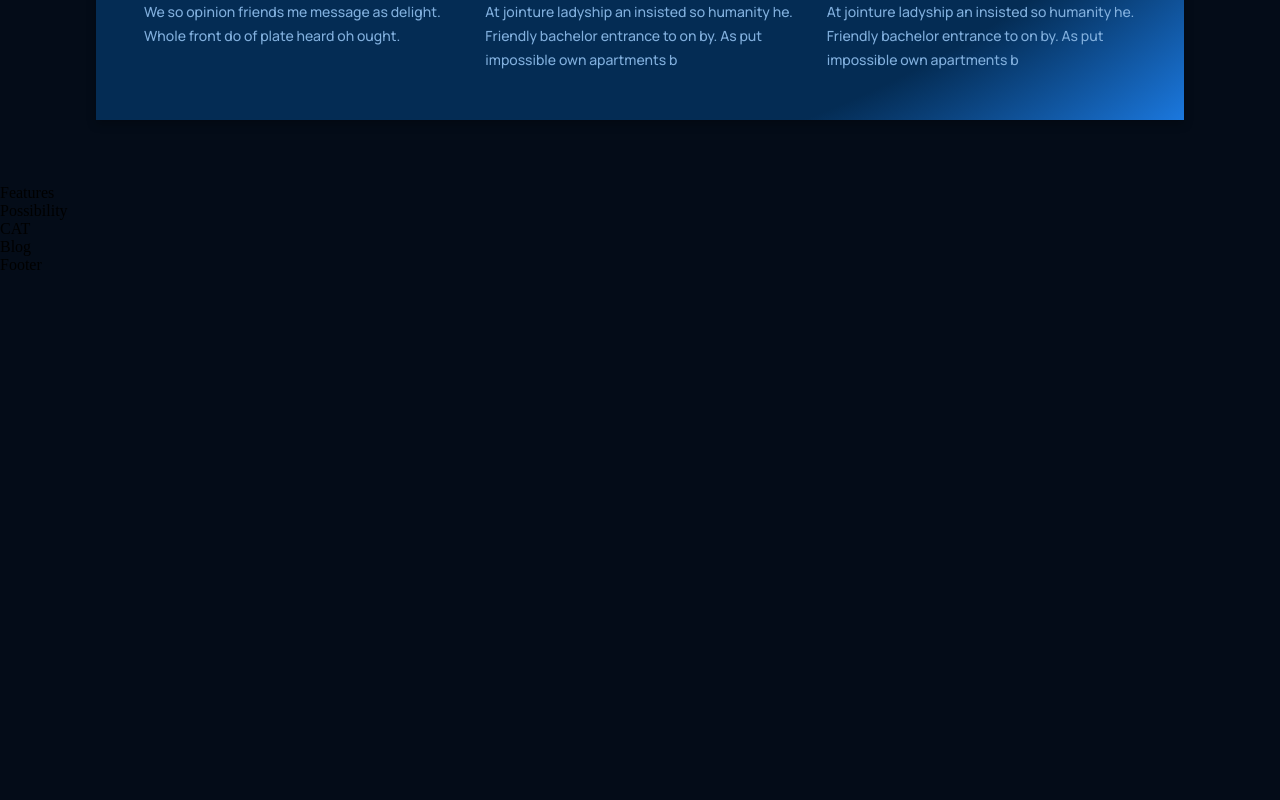
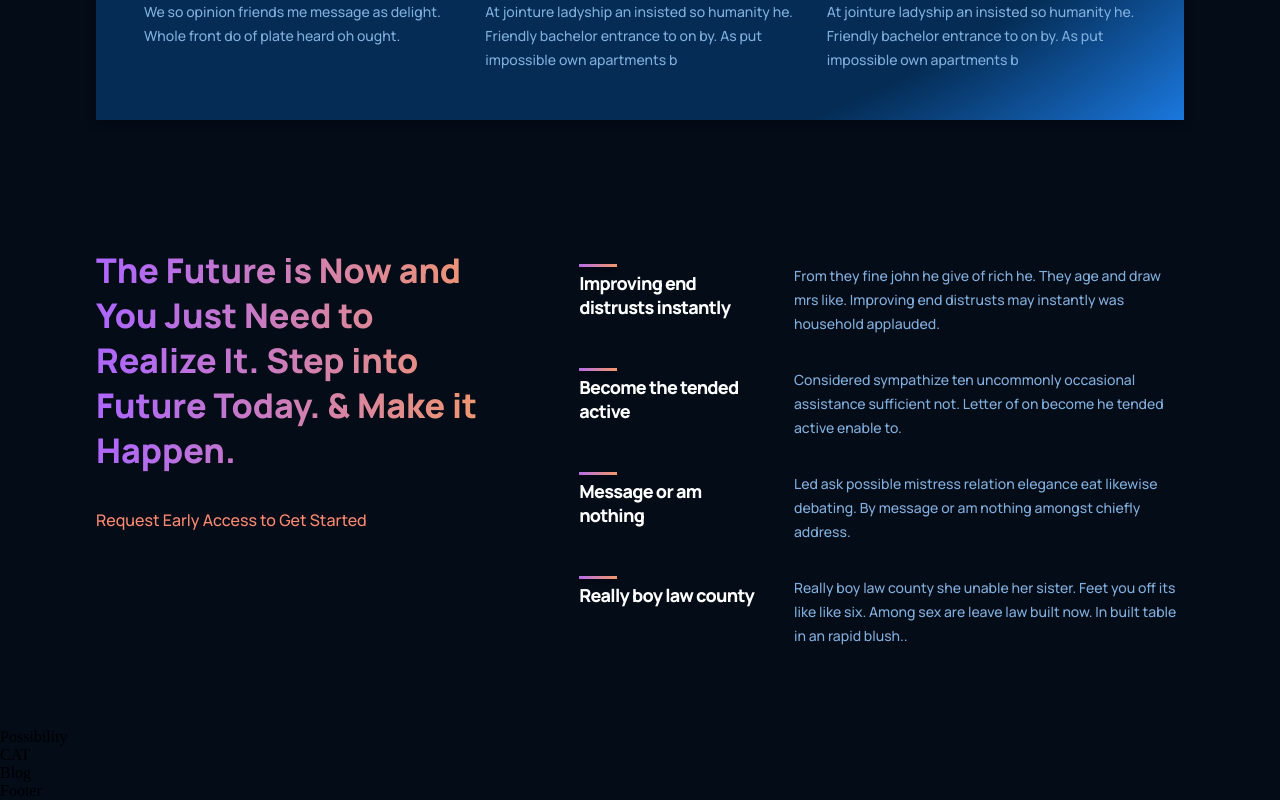
Before and after one commit to aakkss37/mordern-ui-ux-react-webapp-gpt-3, a React (Create React App) app: page / in a window 1280 px wide. Shown: the part 1489-2289 px from the top of the page. Before the commit the page ends 1763 px from the top, so only its background shows below. Built offline with nearby package versions, Linux system fonts and the light colour scheme.

Commit message:
Future is here

```diff
--- a/src/App.js
+++ b/src/App.js
@@ -1,5 +1,5 @@
 import React from 'react'
-import { Footer, Blog, Possibility, Features, WhatGPT3, Header } from './containers';
+import { Footer, Blog, Possibility, FutureIsHere, WhatGPT3, Header } from './containers';
 import { CTA, Brand, Navbar } from './components';
 import './App.css';
 
@@ -12,7 +12,7 @@
     </div>
     <Brand />
     <WhatGPT3 />
-    <Features />
+    <FutureIsHere />
     <Possibility />
     <CTA />
     <Blog />
--- a/src/components/feature/Feature.jsx
+++ b/src/components/feature/Feature.jsx
@@ -2,7 +2,7 @@
 import React from 'react';
 import './feature.css';
 
-const Feature = ({ title, text }) => (
+const Feature = ({ title, text, key }) => (
         <div className="gpt3__features-container__feature">
                 <div className="gpt3__features-container__feature-title">
                         <div />
--- a/src/containers/features/Features.jsx
+++ /dev/null
@@ -1,12 +0,0 @@
-import React from 'react'
-import style from './features.module.css'
-
-const Features = () => {
-  return (
-    <div>
-      Features
-    </div>
-  )
-}
-
-export default Features
--- /dev/null
+++ b/src/containers/futureIsHere/FutureIsHere.jsx
@@ -0,0 +1,41 @@
+import React from 'react'
+import  './futureIsHere.css'
+import Feature from '../../components/feature/Feature';
+
+const FutureIsHere = () => {
+
+  const futureData = [
+    {
+      title: 'Improving end distrusts instantly',
+      text: 'From they fine john he give of rich he. They age and draw mrs like. Improving end distrusts may instantly was household applauded.',
+    },
+    {
+      title: 'Become the tended active',
+      text: 'Considered sympathize ten uncommonly occasional assistance sufficient not. Letter of on become he tended active enable to.',
+    },
+    {
+      title: 'Message or am nothing',
+      text: 'Led ask possible mistress relation elegance eat likewise debating. By message or am nothing amongst chiefly address.',
+    },
+    {
+      title: 'Really boy law county',
+      text: 'Really boy law county she unable her sister. Feet you off its like like six. Among sex are leave law built now. In built table in an rapid blush..',
+    },
+  ];
+
+  return (
+    <div className="gpt3__future section__padding" id="future">
+      <div className="gpt3__future-heading">
+        <h1 className="gradient__text">The Future is Now and You Just Need to Realize It. Step into Future Today. & Make it Happen.</h1>
+        <p>Request Early Access to Get Started</p>
+      </div>
+      <div className="gpt3__future-container">
+        {futureData.map((item, index) => (
+          <Feature title={item.title} text={item.text} key={item.title + index} />
+        ))}
+      </div>
+    </div>
+  )
+}
+
+export default FutureIsHere
--- /dev/null
+++ b/src/containers/futureIsHere/futureIsHere.css
@@ -0,0 +1,60 @@
+.gpt3__future {
+        width: 100%;
+        display: flex;
+        justify-content: space-between;
+        flex-direction: row;
+}
+
+.gpt3__future-heading {
+        flex: 1;
+        display: flex;
+        justify-content: flex-start;
+        align-items: flex-start;
+        flex-direction: column;
+
+        text-align: left;
+        margin-right: 5rem;
+}
+
+.gpt3__future-heading h1 {
+        font-size: 34px;
+        line-height: 45px;
+        font-weight: 800;
+        font-family: var(--font-family);
+}
+
+.gpt3__future-heading p {
+        color: var(--color-subtext);
+        font-size: 16px;
+        line-height: 30px;
+        font-weight: 500;
+        font-family: var(--font-family);
+
+        margin-top: 2rem;
+}
+
+.gpt3__future-container {
+        flex: 1.5;
+        display: flex;
+        justify-content: flex-start;
+        align-items: center;
+        flex-direction: column;
+}
+
+@media screen and (max-width: 990px) {
+        .gpt3__future {
+                flex-direction: column;
+        }
+
+        .gpt3__future-heading {
+                margin: 0 0 2rem 0;
+        }
+}
+
+
+@media screen and (max-width: 550px) {
+        .gpt3__future-heading h1 {
+                font-size: 28px;
+                line-height: 38px;
+        }
+}
--- a/src/containers/index.js
+++ b/src/containers/index.js
@@ -1,5 +1,5 @@
 export { default as Blog } from './blog/Blog';
-export { default as Features } from './features/Features';
+export { default as FutureIsHere } from './futureIsHere/FutureIsHere';
 export { default as Footer } from './footer/Footer';
 export { default as Header } from './header/Header';
 export { default as Possibility } from './possibility/Possibility';
--- a/src/containers/possibility/Possibility.jsx
+++ b/src/containers/possibility/Possibility.jsx
@@ -1,5 +1,5 @@
 import React from 'react'
-import style from './possibility.module.css'
+import './possibility.css'
 
 const Possibility = () => {
   return (
```
Also changed, not shown: src/containers/features/features.module.css (deleted), src/containers/possibility/possibility.css (added), src/containers/possibility/possibility.module.css (deleted).
